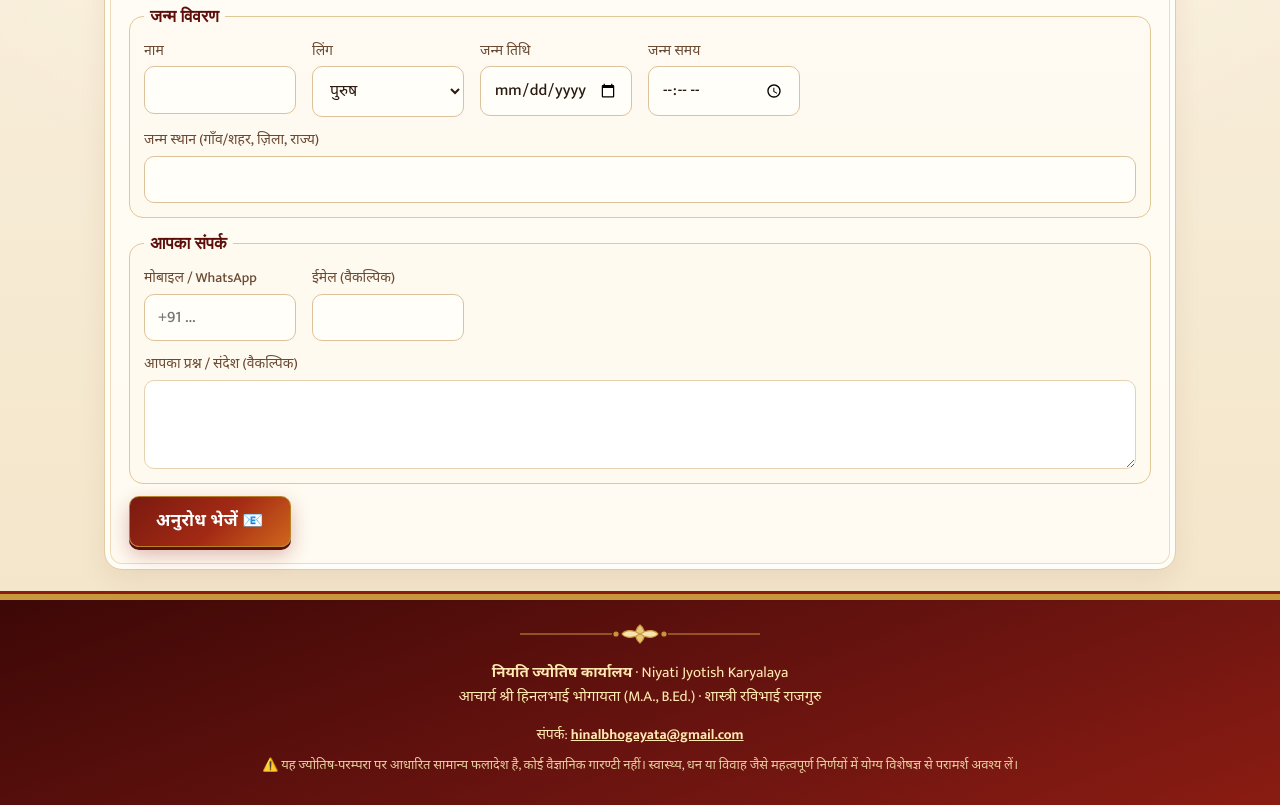
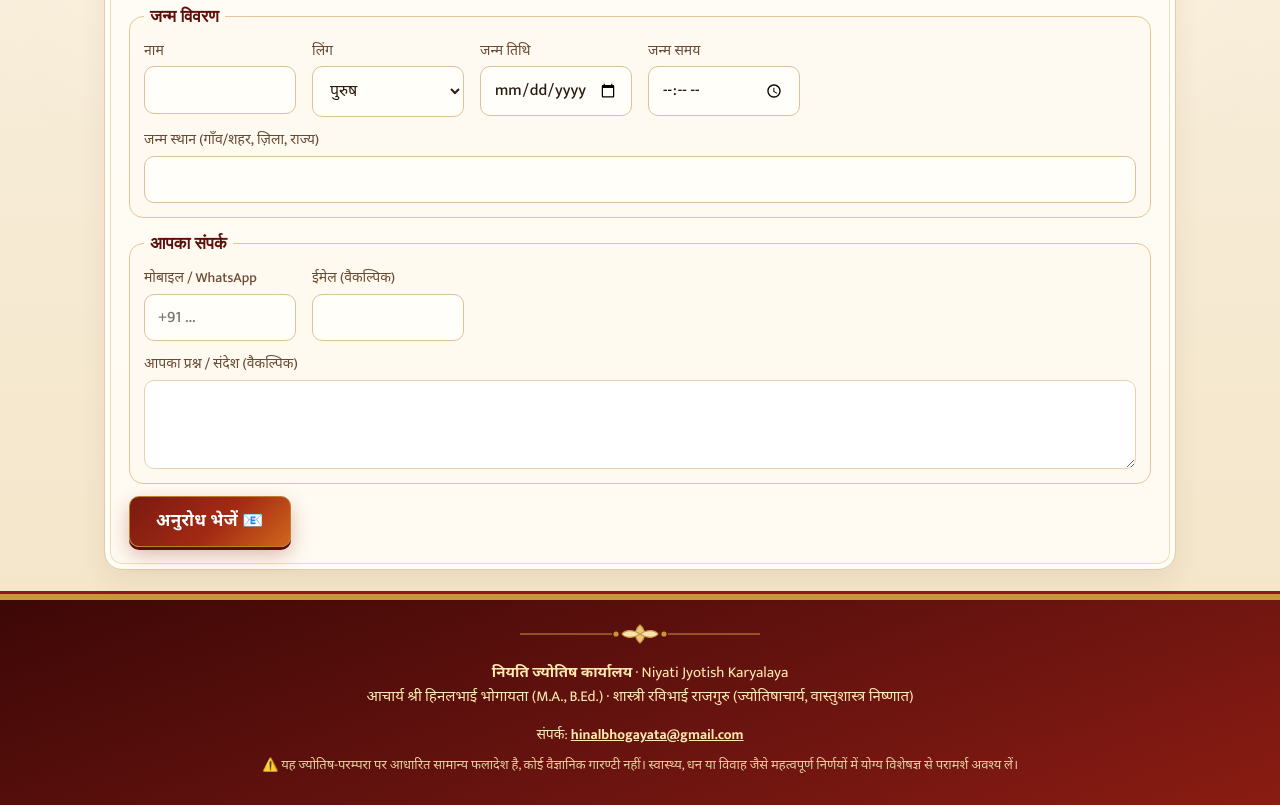
Before and after one commit to hinalbhogayata-create/Ai-videos-, a plain HTML site: page kundli/index.html in a window 1280 px wide. Shown: the part 897-1702 px from the top of the page. Drawn offline with Linux system fonts and the light colour scheme; a web font is replaced by a local one.

Commit message:
Add Shastri Ravibhai Rajguru's degree: Jyotishacharya, Vastu Shastra Nishnat
Co-Authored-By: Claude Opus 5.5 <noreply@anthropic.com>
Claude-Session: https://claude.ai/code/session_01PNwhz7s3GhLdeyeK9Xewbi

```diff
--- a/kundli/index.html
+++ b/kundli/index.html
@@ -46,6 +46,7 @@
       <figcaption>
         <div class="acharya-name" data-en="Shastri Ravibhai Rajguru">शास्त्री रविभाई राजगुरु</div>
         <div class="acharya-en" data-en="शास्त्री रविभाई राजगुरु">Shastri Ravibhai Rajguru</div>
+        <div class="degree" data-en="Jyotishacharya · Vastu Shastra Nishnat (expert)">ज्योतिषाचार्य · वास्तुशास्त्र निष्णात</div>
       </figcaption>
     </figure>
   </div>
@@ -249,7 +250,7 @@
 
 <footer class="foot">
   <div class="orn" aria-hidden="true"></div>
-  <p class="foot-brand"><b>नियति ज्योतिष कार्यालय</b> · Niyati Jyotish Karyalaya<br><span data-en="Acharya Shri Hinalbhai Bhogayata (M.A., B.Ed.) · Shastri Ravibhai Rajguru">आचार्य श्री हिनलभाई भोगायता (M.A., B.Ed.) · शास्त्री रविभाई राजगुरु</span></p>
+  <p class="foot-brand"><b>नियति ज्योतिष कार्यालय</b> · Niyati Jyotish Karyalaya<br><span data-en="Acharya Shri Hinalbhai Bhogayata (M.A., B.Ed.) · Shastri Ravibhai Rajguru (Jyotishacharya, Vastu Shastra Nishnat)">आचार्य श्री हिनलभाई भोगायता (M.A., B.Ed.) · शास्त्री रविभाई राजगुरु (ज्योतिषाचार्य, वास्तुशास्त्र निष्णात)</span></p>
   <p class="foot-contact"><span data-en="Contact">संपर्क</span>: <a href="mailto:hinalbhogayata@gmail.com">hinalbhogayata@gmail.com</a></p>
   <p class="disclaimer" data-en="⚠️ These are general predictions based on the tradition of Jyotisha, not a scientific guarantee. For important decisions about health, money or marriage, always consult a qualified expert.">⚠️ यह ज्योतिष-परम्परा पर आधारित सामान्य फलादेश है, कोई वैज्ञानिक गारण्टी नहीं। स्वास्थ्य, धन या विवाह जैसे महत्वपूर्ण निर्णयों में योग्य विशेषज्ञ से परामर्श अवश्य लें।</p>
 </footer>
--- a/kundli/js/app.js
+++ b/kundli/js/app.js
@@ -557,7 +557,7 @@
         <div class="bc-birth">${tt("जन्म", "Born")}: ${birthStr} · ${esc(input.place || "")}</div>
         <div class="bc-birth">${tt("लग्न", "Lagna")}: ${av.lagna} · ${tt("राशि", "Rashi")}: ${av.rashi} · ${tt("नक्षत्र", "Nakshatra")}: ${av.nakshatra}</div>
         <div class="bc-orn"></div>
-        <div class="bc-photos"><figure><img class="bc-photo" src="img/acharya.webp" alt=""><figcaption>${tt("आचार्य श्री हिनलभाई भोगायता", "Acharya Shri Hinalbhai Bhogayata")}<br><small>M.A., B.Ed.</small></figcaption></figure><figure><img class="bc-photo" src="img/ravibhai.webp" alt=""><figcaption>${tt("शास्त्री रविभाई राजगुरु", "Shastri Ravibhai Rajguru")}</figcaption></figure></div>
+        <div class="bc-photos"><figure><img class="bc-photo" src="img/acharya.webp" alt=""><figcaption>${tt("आचार्य श्री हिनलभाई भोगायता", "Acharya Shri Hinalbhai Bhogayata")}<br><small>M.A., B.Ed.</small></figcaption></figure><figure><img class="bc-photo" src="img/ravibhai.webp" alt=""><figcaption>${tt("शास्त्री रविभाई राजगुरु", "Shastri Ravibhai Rajguru")}<br><small>${tt("ज्योतिषाचार्य · वास्तुशास्त्र निष्णात", "Jyotishacharya · Vastu Shastra Nishnat")}</small></figcaption></figure></div>
         <div class="bc-brand">नियति ज्योतिष कार्यालय</div>
         <div class="bc-brand-en">NIYATI JYOTISH KARYALAYA</div>
         <div class="bc-date">${tt("दिनांक", "Date")}: ${new Date().toLocaleDateString(tt("hi-IN", "en-IN"), { day: "numeric", month: "long", year: "numeric" })}</div>
```
